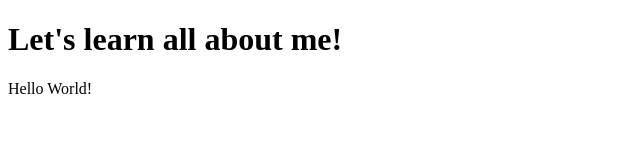
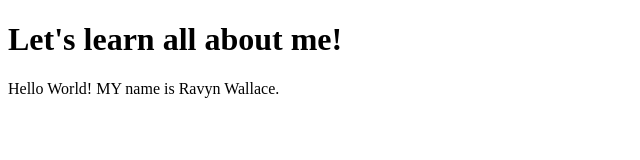
Before and after one commit to 189027rw/189027rw.github.io, a plain HTML site: page index.html in a window 1280 px wide. Shown: the whole page, without its empty margins (0-640 px from the left). Drawn offline with Linux system fonts and the light colour scheme.

Commit message:
Update index.html

```diff
--- a/index.html
+++ b/index.html
@@ -5,6 +5,8 @@
     </head>
     <body>
         <h1>Let's learn all about me!</h1>
-  <p> Hello World! </p>
+  <p> Hello World! MY name is Ravyn Wallace.</p>
+        <ul>
+        </ul>
     <body>
 </html>
```
